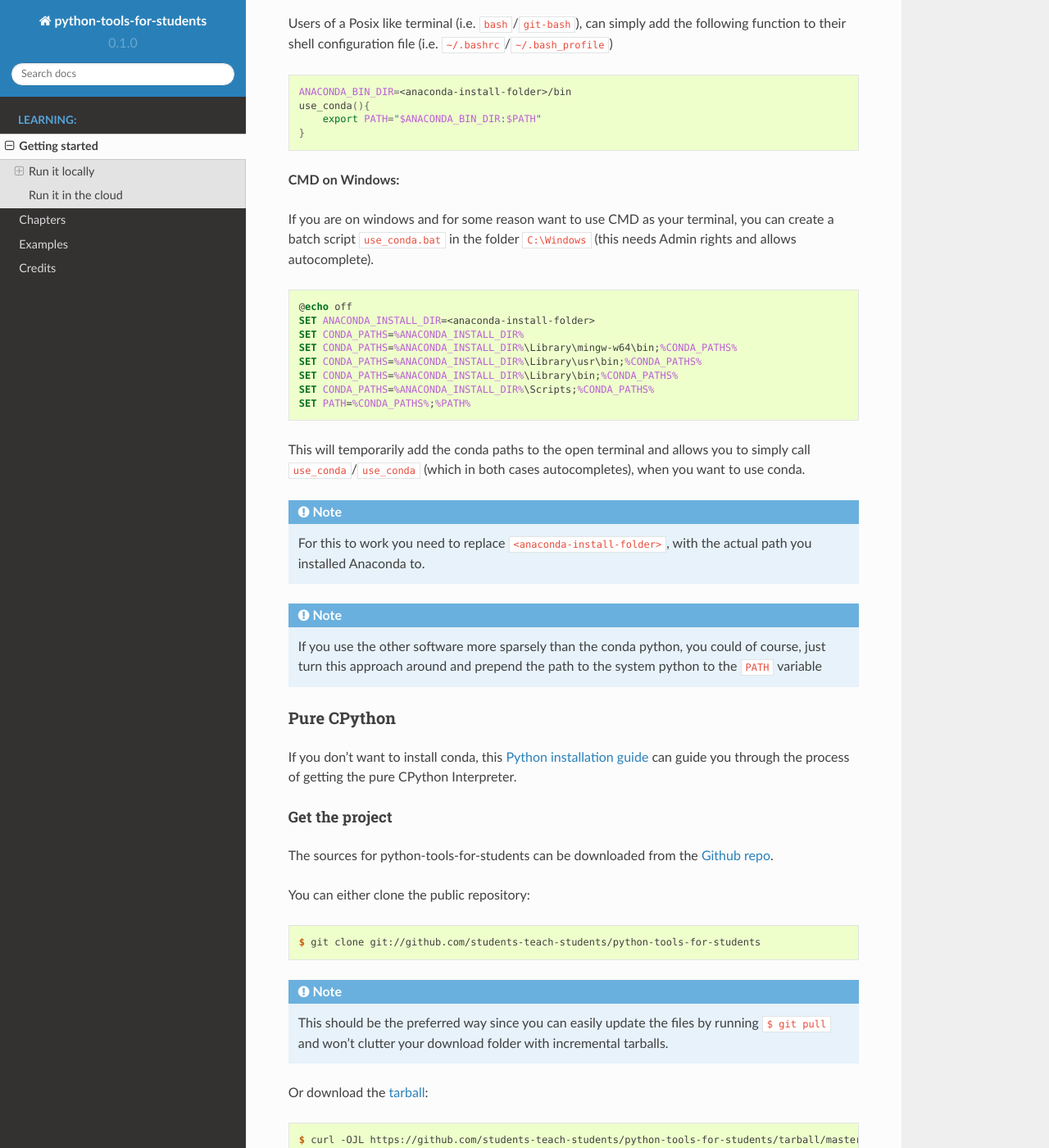
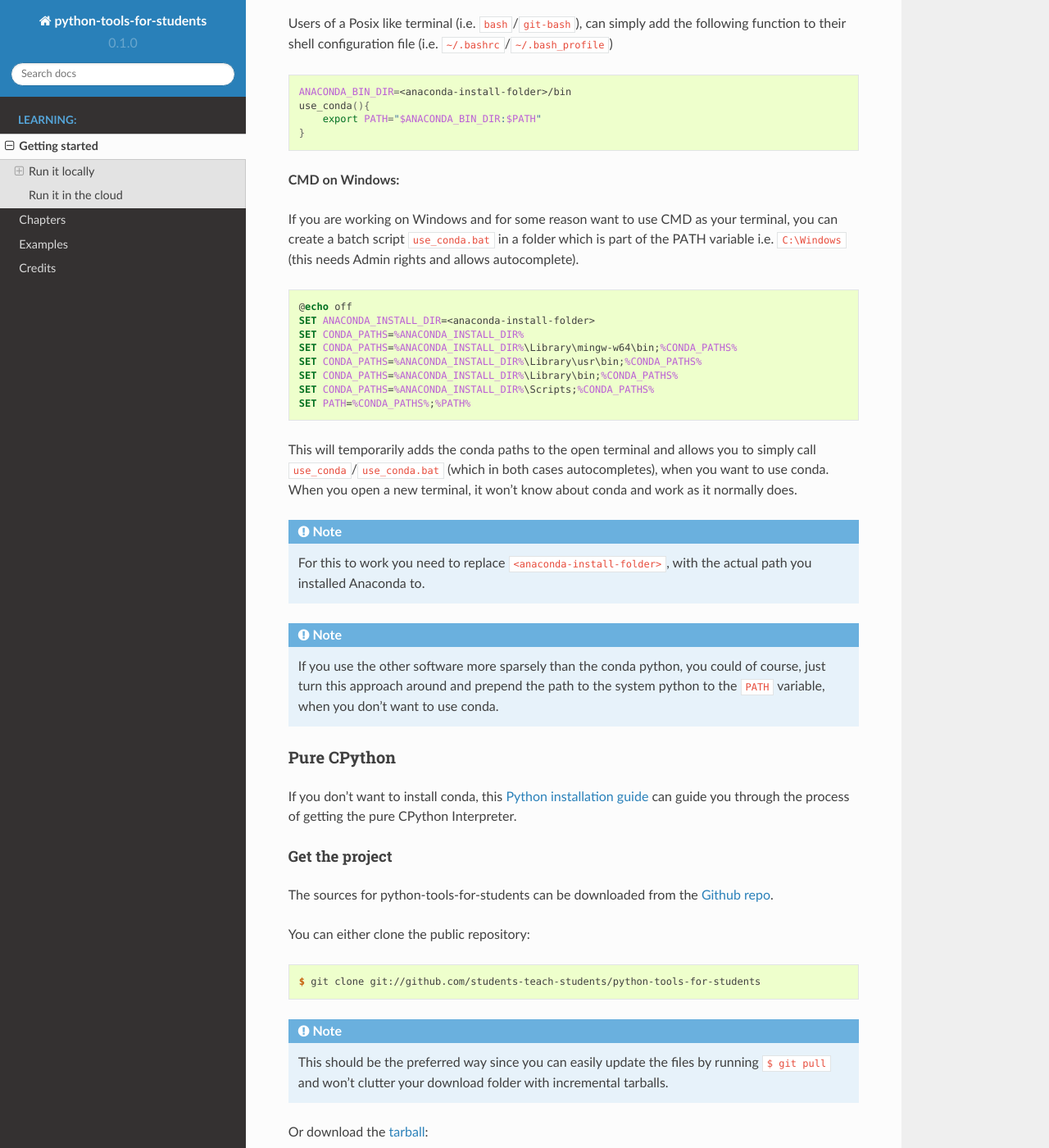
Before and after one commit to students-teach-students/python-tools-for-students, a Sphinx documentation site: the page built from docs/getting_started.rst, in a window 1280 px wide and 1400 px high, scrolled down 880 px. Shown: the whole window at 82% size. Built offline with Sphinx 7.4.7 and the Read the Docs theme 2.0.0, drawn with Linux system fonts in a browser that asks for light colours; pages that are not in the unit, such as notebooks, are missing from menus.

Commit message:
refined description on how PATHS and conda play together

```diff
--- a/docs/getting_started.rst
+++ b/docs/getting_started.rst
@@ -56,8 +56,8 @@ the following function to their shell configuration file
 
 **CMD on Windows:**
 
-If you are on windows and for some reason want to use CMD as your terminal,
-you can create a batch script ``use_conda.bat`` in the folder
+If you are working on Windows and for some reason want to use CMD as your terminal,
+you can create a batch script ``use_conda.bat`` in a folder which is part of the PATH variable i.e.
 ``C:\Windows`` (this needs Admin rights and allows autocomplete).
 
 .. code-block:: batch
@@ -72,9 +72,10 @@ you can create a batch script ``use_conda.bat`` in the folder
     SET PATH=%CONDA_PATHS%;%PATH%
 
 
-This will temporarily add the conda paths to the open terminal and
-allows you to simply call ``use_conda``/``use_conda`` (which in both cases
+This will temporarily adds the conda paths to the open terminal and
+allows you to simply call ``use_conda``/``use_conda.bat`` (which in both cases
 autocompletes), when you want to use conda.
+When you open a new terminal, it won't know about conda and work as it normally does.
 
 .. note::
     For this to work you need to replace ``<anaconda-install-folder>``,
@@ -83,7 +84,8 @@ autocompletes), when you want to use conda.
 .. note::
     If you use the other software more sparsely than the conda python,
     you could of course, just turn this approach around and prepend
-    the path to the system python to the ``PATH`` variable
+    the path to the system python to the ``PATH`` variable,
+    when you don't want to use conda.
 
 Pure CPython
 ^^^^^^^^^^^^
```
